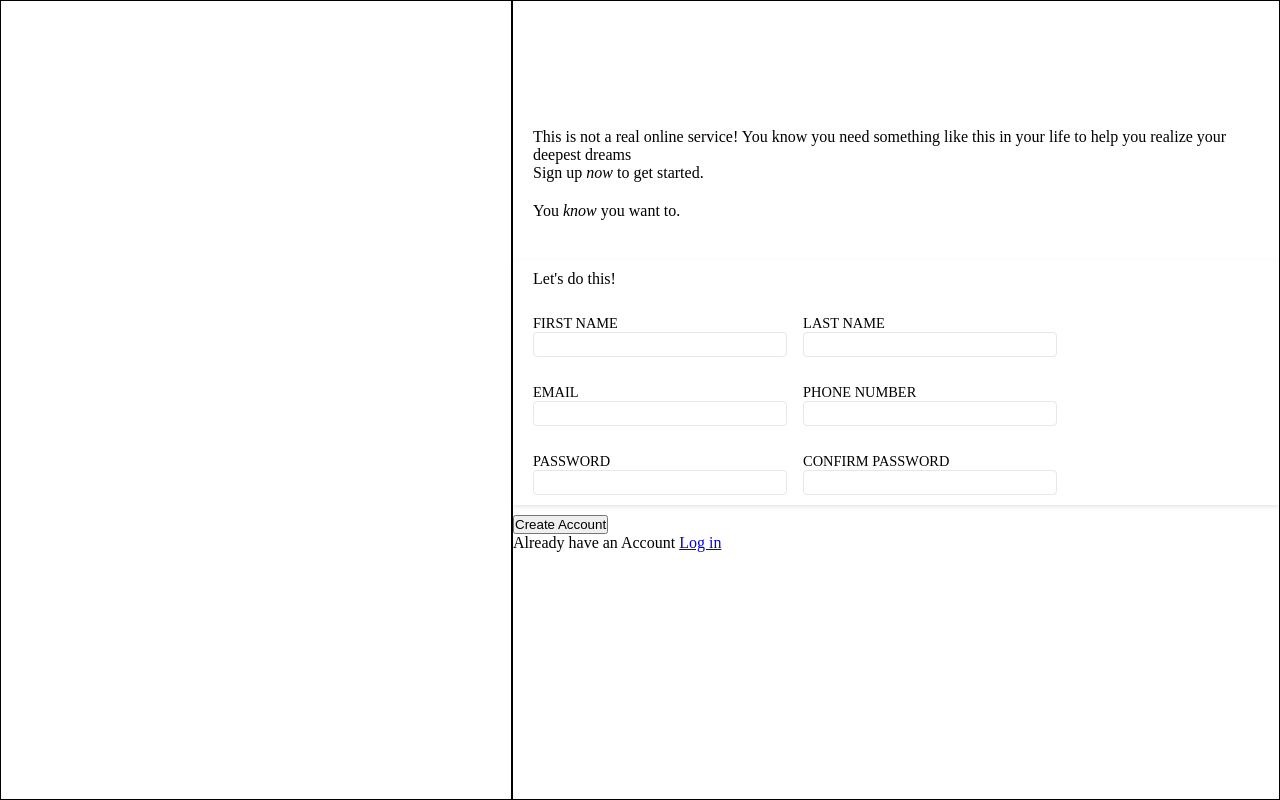
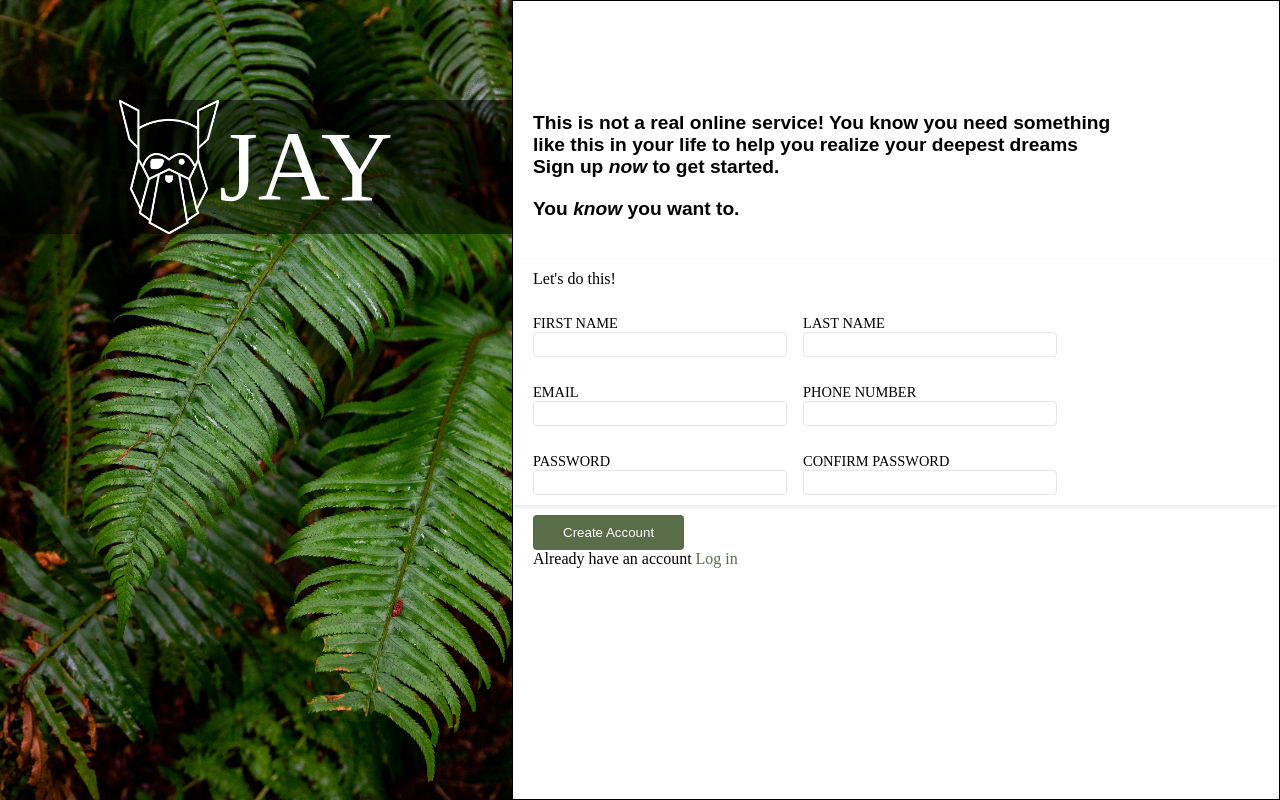
Before and after one commit to Jayfx24/T.O.P-Sign-Up-Page, a plain HTML site: page index.html in a window 1280 px wide. Drawn offline with Linux system fonts and the light colour scheme; a web font is replaced by a local one.

Commit message:
Almsot done styling

```diff
--- a/index.html
+++ b/index.html
@@ -8,14 +8,14 @@
   </head>
   <body>
     <div class="background-images">
-      <!-- <img src="images/bg.jpg" alt="background image" id="bg-image" />
+      <img src="images/bg.jpg" alt="background image" id="bg-image" />
 
       <div class="logo-div">
         <img
           src="images/odin-logo.png"
           alt="The odin's project logo"
           id="logo"
-        /> -->
+        />
       </div>
     </div>
     <div class="content">
@@ -61,8 +61,10 @@
           </div>
 
         </form>
-          <button type="submit" class="btn">Create Account</button>
-          <p> Already have an Account <a href="#">Log in</a></p>
+          <div class="b-form">
+            <button type="submit" class="btn">Create Account</button>
+            <p > Already have an account <a href="#">Log in</a></p>
+          </div>
       </div>
     </div>
   </body>
--- a/style.css
+++ b/style.css
@@ -1,3 +1,9 @@
+@font-face {
+    font-family: Norse Bold;
+    src: url('https://cdn.statically.io/gh/TheOdinProject/theodinproject/efdc2888072f409e687d31dc580595dbe4fe0ff4/app/assets/fonts/Norse-Bold.otf');
+}
+
+
 *{
     margin: 0;
     padding: 0;
@@ -14,7 +20,7 @@ body{
     width: 40vw;
     overflow: hidden;
     height: 100vh;
-    border: 1px solid;
+    /* border: 1px solid; */
     position: relative;
 }
 
@@ -22,11 +28,14 @@ body{
 
 .logo-div {
     background-color: black;
-    border:2px solid black;
+    /* border:2px solid black; */
     position: absolute;
     top: 100px;
     width: 100%;
-    opacity: 0.5;
+    background: rgba(0,0,0,0.5);
+    display: flex;
+    justify-content: center;
+    align-items: center;
 }
 #bg-image {
     width: 100%;
@@ -36,8 +45,14 @@ body{
 
 #logo{
     width: 100px;
-    height: 1cm;
 
+}
+
+.logo-div::after {
+    content: 'JAY';
+    color: white;
+    font-size: 100px;
+    font-family: Norse Bold;
 }
 
 /* content */
@@ -56,6 +71,10 @@ body{
    justify-content: end;
    padding: 20px;
    margin-bottom: 20px;
+   font-family: sans-serif;
+   font-size: larger;
+   font-weight: 600;
+   width: 60ch;
 
 }
 
@@ -126,3 +145,20 @@ input[type="password"]:user-invalid{
 form div label{
     font-size: .9rem;
 }
+
+.b-form{
+    padding-left: 20px;
+}
+
+.btn{
+    padding: 10px 30px;
+    border-radius: 4px;
+    border: none;
+    background-color: #596D48;
+    color: white;
+}
+
+a{
+    text-decoration: none;
+    color:#596D48
+}
```
